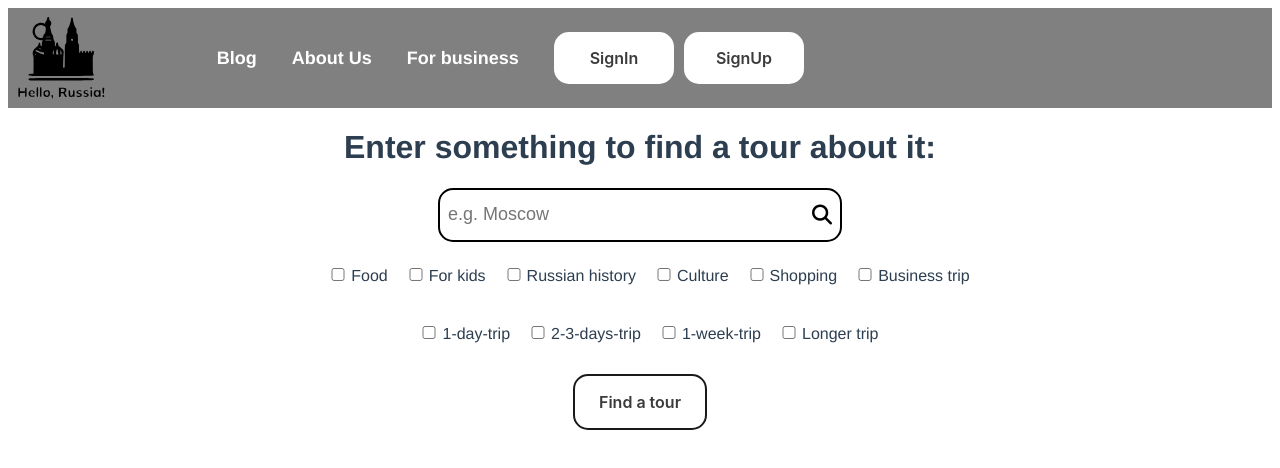
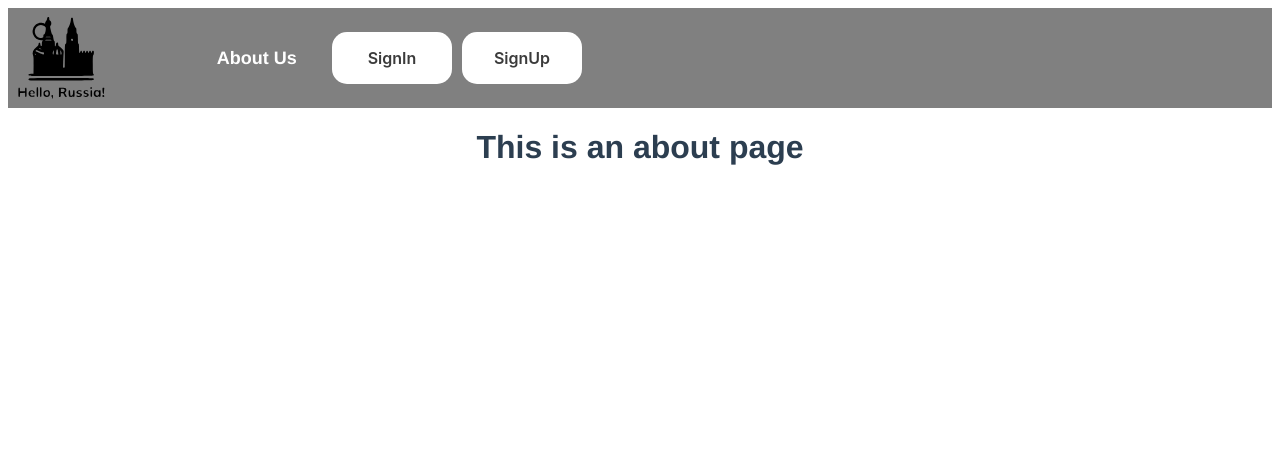
Before and after one commit to kittitereh/web, a Vue app: page /about in a window 1280 px wide. Shown: the top 468 px of the page. Built offline with nearby package versions, Linux system fonts and the light colour scheme.

Commit message:
router lonks firs try

```diff
--- a/jsconfig.json
+++ b/jsconfig.json
@@ -6,7 +6,7 @@
     "moduleResolution": "node",
     "paths": {
       "@/*": [
-        "src/*"
+        "src/"
       ]
     },
     "lib": [
--- a/package.json
+++ b/package.json
@@ -8,10 +8,12 @@
   },
   "dependencies": {
     "core-js": "^3.8.3",
-    "vue": "^3.2.13"
+    "vue": "^3.2.13",
+    "vue-router": "^4.0.3"
   },
   "devDependencies": {
     "@vue/cli-plugin-babel": "~5.0.0",
+    "@vue/cli-plugin-router": "~5.0.0",
     "@vue/cli-service": "~5.0.0"
   }
 }
--- a/src/App.vue
+++ b/src/App.vue
@@ -1,33 +1,31 @@
 <template>
   <div>
     <nav class="header-container">
-        <a href="/"><img src="./assets/logo.svg" alt="logo" class="logo"></a>
+        <router-link to="/"><img src="./assets/logo.svg" alt="logo" class="logo"></router-link>
         <nav class = "menu">
           <ul role="list" class="menu-list">
-            <li><a href="#"> Blog </a></li>
-            <li><a href="#"> About Us </a></li>
-            <li><a href="#"> For business </a></li>
+            <li><router-link to="/about"> About Us </router-link></li>
          </ul>
         </nav>
         <button class="action-button" @click="toggleLoginPopup"> SignIn </button>
         <button class="action-button" @click="toggleCreateAccountPopup"> SignUp </button>
     </nav>
-    <SearchBar/>
-    <button class="action-button">Find a tour</button>
     <LoginPopup v-if="showLoginPopup" @close="toggleLoginPopup"/>
     <CreateAccountPopup  v-if="showCreateAccountPopup" @close="toggleCreateAccountPopup"/>
-    <!-- <button @click="toggleLoginPopup">Write</button> -->
   </div>
+  <router-view/>
 </template>
 
 <script>
 import LoginPopup from "./components/LoginPopup.vue"
 import SearchBar from "./components/SearchBar.vue"
 import CreateAccountPopup from "./components/CreateAccountPopup.vue"
+import ToursScroll from "./components/ToursScroll.vue"
+import router from "./router"
 
 export default {
   name: 'App',
-  components: {LoginPopup, SearchBar, CreateAccountPopup},
+  components: { LoginPopup, SearchBar, CreateAccountPopup, ToursScroll, router },
   data(){
     return{
     showLoginPopup: false,
--- a/src/components/CreateAccountPopup.vue
+++ b/src/components/CreateAccountPopup.vue
@@ -58,6 +58,9 @@
         handleCreateAccount(){
             this.passwordError = this.password.length > 5 ?
             '': 'Password must be over 5 chars long'
+            if (!this.passwordError){
+
+            }
         }
     }
   }
--- /dev/null
+++ b/src/components/ToursScroll.vue
@@ -0,0 +1,37 @@
+<template>
+    <div class="tours-scroll" v-for="tour in tours" :key="tour.tour_id">
+        <h2> {{ tour.guide }}</h2>
+        <p> {{ tour.tour_description}}</p>
+        <router-link to="/tour">Details</router-link>
+    </div>
+    <router-view />
+</template>
+
+<script>
+export default {
+    name: 'ToursScroll',
+    data(){
+        return{
+            tours: [{'guide':'Anna',
+            'guide_photo':'..assets/avatar.png',
+            'tour_description': "fklflkflkflk",
+            'tour_map':'../assets/map1.png',
+            'tour_id':1},
+            {'guide':'Masha',
+            'guide_photo':'..assets/avatar.png',
+            'tour_description': "kd,dm,mdmsdflk",
+            'tour_map':'../assets/map1.png',
+            'tour_id':2},
+        ]
+        }
+    },
+    methods: {
+    }
+  }
+</script>
+
+<style>
+/* .tours-scroll{
+
+} */
+</style>
--- a/src/main.js
+++ b/src/main.js
@@ -1,4 +1,5 @@
 import { createApp } from 'vue'
 import App from './App.vue'
+import router from './router'
 
-createApp(App).mount('#app')
+createApp(App).use(router).mount('#app')
--- /dev/null
+++ b/src/router/index.js
@@ -0,0 +1,29 @@
+import { createRouter, createWebHistory } from 'vue-router'
+import Tour from '../views/Tour.vue'
+import About from '../views/About.vue'
+import Home from '../views/Home.vue'
+
+const routes = [
+  {
+    path: '/',
+    name: 'Home',
+    component: Home
+  },
+  {
+    path: '/about',
+    name: 'About',
+    component: About
+  },
+  {
+    path: '/tour',
+    name: 'Tour',
+    component: Tour
+  },
+]
+
+const router = createRouter({
+  history: createWebHistory(process.env.BASE_URL),
+  routes
+})
+
+export default router
--- /dev/null
+++ b/src/views/About.vue
@@ -0,0 +1,5 @@
+<template>
+    <div class="about">
+      <h1>This is an about page</h1>
+    </div>
+  </template>
--- /dev/null
+++ b/src/views/Home.vue
@@ -0,0 +1,144 @@
+<template>
+  <div>
+    <SearchBar/>
+    <button class="action-button">Find a tour</button>
+    <ToursScroll/>
+  </div>
+</template>
+
+<script>
+import LoginPopup from "../components/LoginPopup.vue"
+import SearchBar from "../components/SearchBar.vue"
+import CreateAccountPopup from "../components/CreateAccountPopup.vue"
+import ToursScroll from "../components/ToursScroll.vue"
+import router from "../router"
+
+export default {
+  name: 'Home',
+  components: { LoginPopup, SearchBar, CreateAccountPopup, ToursScroll, router },
+  data(){
+    return{
+    showLoginPopup: false,
+    showCreateAccountPopup: false
+  }
+  },
+  methods:{
+    toggleLoginPopup(){
+      this.showLoginPopup = !this.showLoginPopup
+  },
+    toggleCreateAccountPopup(){
+      this.showCreateAccountPopup = !this.showCreateAccountPopup
+  }
+  }}
+
+</script>
+
+<style>
+#app {
+  font-family: Avenir, Helvetica, Arial, sans-serif;
+  -webkit-font-smoothing: antialiased;
+  -moz-osx-font-smoothing: grayscale;
+  text-align: center;
+  color: #2c3e50;
+  margin: 0px;
+  padding: 0px;
+  box-sizing: border-box;
+}
+
+.header-container {
+    width: 100%;
+    height: 100px;
+    background-color: gray;
+    display: flex;
+    flex-direction: row;
+    align-items: center;
+  }
+
+  .header-container .logo {
+    float: left;
+    width: 100%;
+    height: 100px;
+    color: black;
+    align-items: center;
+  }
+
+  .header-container .menu {
+    position: relative;
+    align-self: center;
+    margin-left: 5%;
+  }
+
+  .menu-list li {
+    display: inline;
+    list-style: none;
+  }
+
+
+  .menu-list li a {
+    text-decoration: none;
+    margin-right: 30px;
+    font-size: 18px;
+    font-weight: bold;
+    align-items: center;
+    color: white;
+  }
+
+
+  .menu-list li a:hover {
+    color: greenyellow;
+  }
+
+  .menu-list li a:active {
+    color: #04AA6D;
+  }
+
+  .header-container .action-button{
+    margin: 5px;
+    background-color: white;
+    border: 0;
+  }
+
+  .action-button {
+    appearance: none;
+    background-color: transparent;
+    border: 2px solid #1A1A1A;
+    border-radius: 15px;
+    box-sizing: border-box;
+    color: #3B3B3B;
+    cursor: pointer;
+    font-family: Roobert,-apple-system,BlinkMacSystemFont,"Segoe UI",Helvetica,Arial,sans-serif,"Apple Color Emoji","Segoe UI Emoji","Segoe UI Symbol";
+    font-size: 16px;
+    font-weight: 600;
+    line-height: normal;
+    margin: 0;
+    outline: none;
+    padding: 16px 24px;
+    text-align: center;
+    text-decoration: none;
+    transition: all 300ms cubic-bezier(.23, 1, 0.32, 1);
+    user-select: none;
+    -webkit-user-select: none;
+    touch-action: manipulation;
+    min-width: 120px;
+    min-height: 40px;
+    max-width: 160px;
+    will-change: transform;
+  }
+
+  .action-button:disabled {
+    pointer-events: none;
+  }
+
+  .action-button:hover {
+    color: #fff;
+    background-color: #1A1A1A;
+    box-shadow: rgba(0, 0, 0, 0.25) 0 8px 15px;
+    transform: translateY(-2px);
+  }
+
+  .action-button:active {
+    box-shadow: none;
+    transform: translateY(0);
+  }
+
+</style>
--- /dev/null
+++ b/src/views/Tour.vue
@@ -0,0 +1,6 @@
+<template>
+  <div class="about">
+    <h1>This is a tour page</h1>
+    <!-- <p> {{$route.params.guide }}</p> -->
+  </div>
+</template>
```
Also changed, not shown: src/components/Tours.vue (deleted), 1 other file (tests, documents, lock files or other folders).
